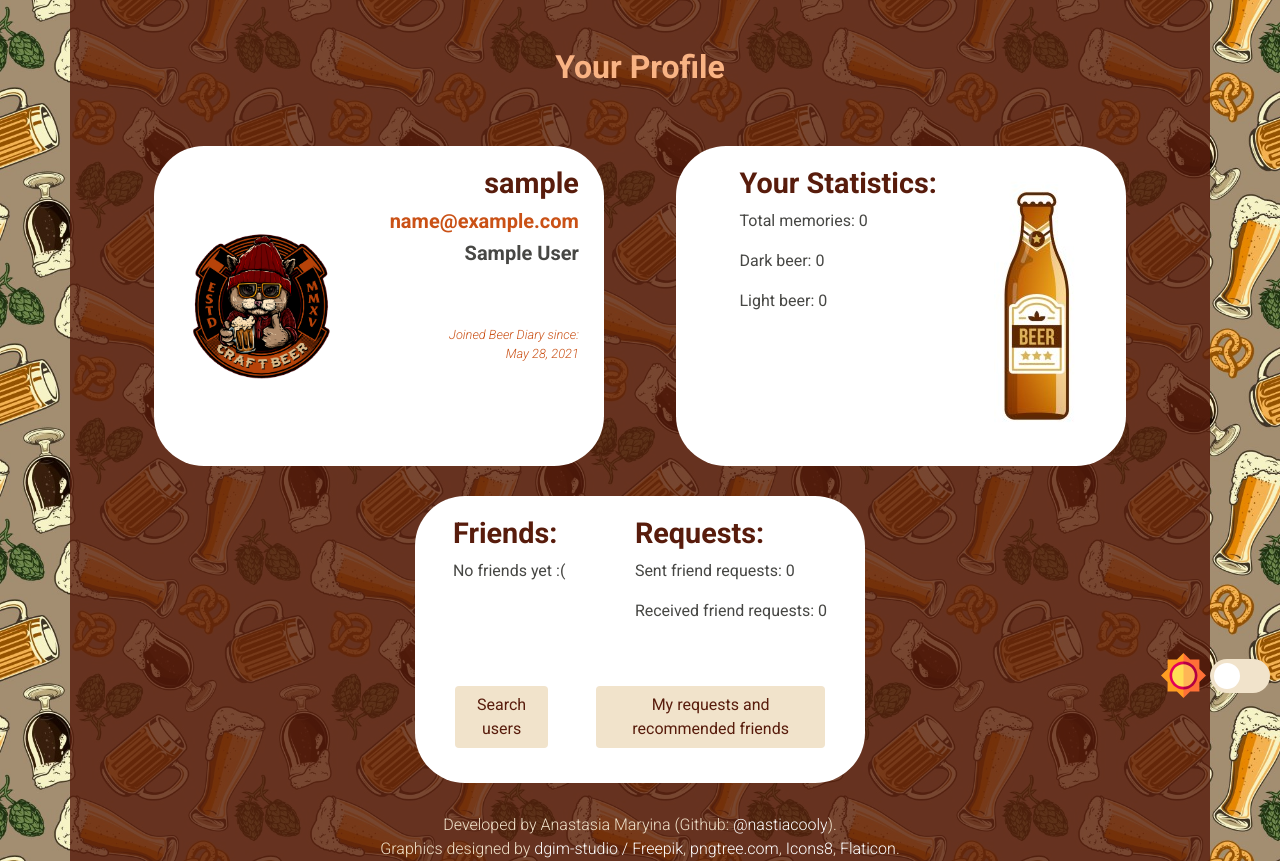
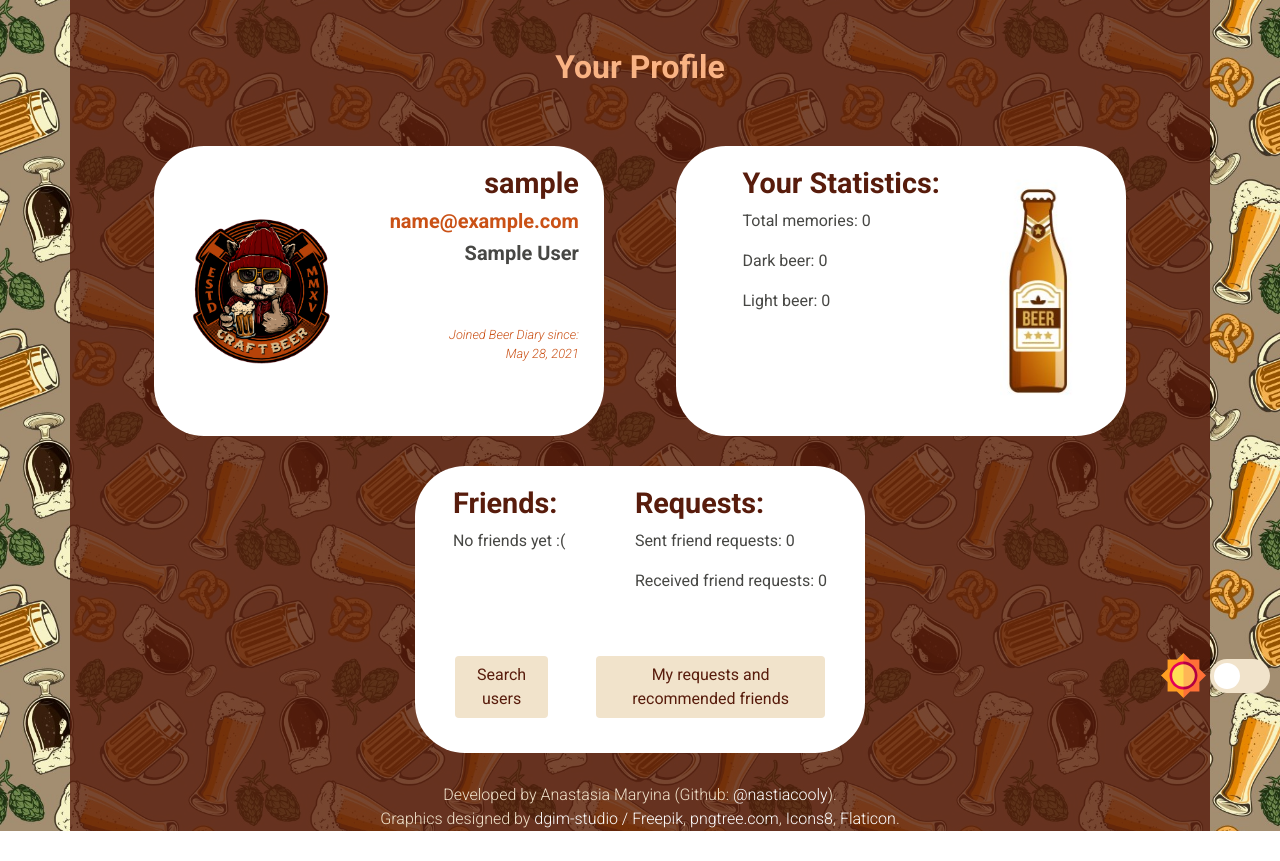
Before and after one commit to nastiacooly/beer-diary, a Django app: a page that uses users/templates/profile.html in a window 1280 px wide. Shown: the part 92-953 px from the top of the page. After the commit the page ends 923 px from the top, so only its background shows below. Run offline with Django 3.2, Linux system fonts and the light colour scheme; the visitor is signed in with stand-in values (Sample User, id 1); data comes from the database, SQL or seed files in the repository; data that the repository does not hold is empty.

Commit message:
minor fixes for images sizes

```diff
--- a/static/css/styles.css
+++ b/static/css/styles.css
@@ -227,7 +227,7 @@ textarea {
 }
 
 .beer-image, .user-image {
-    max-height: 100%;
+    max-height: 250px;
     max-width: 40%;
     object-fit: contain;
 }
```
